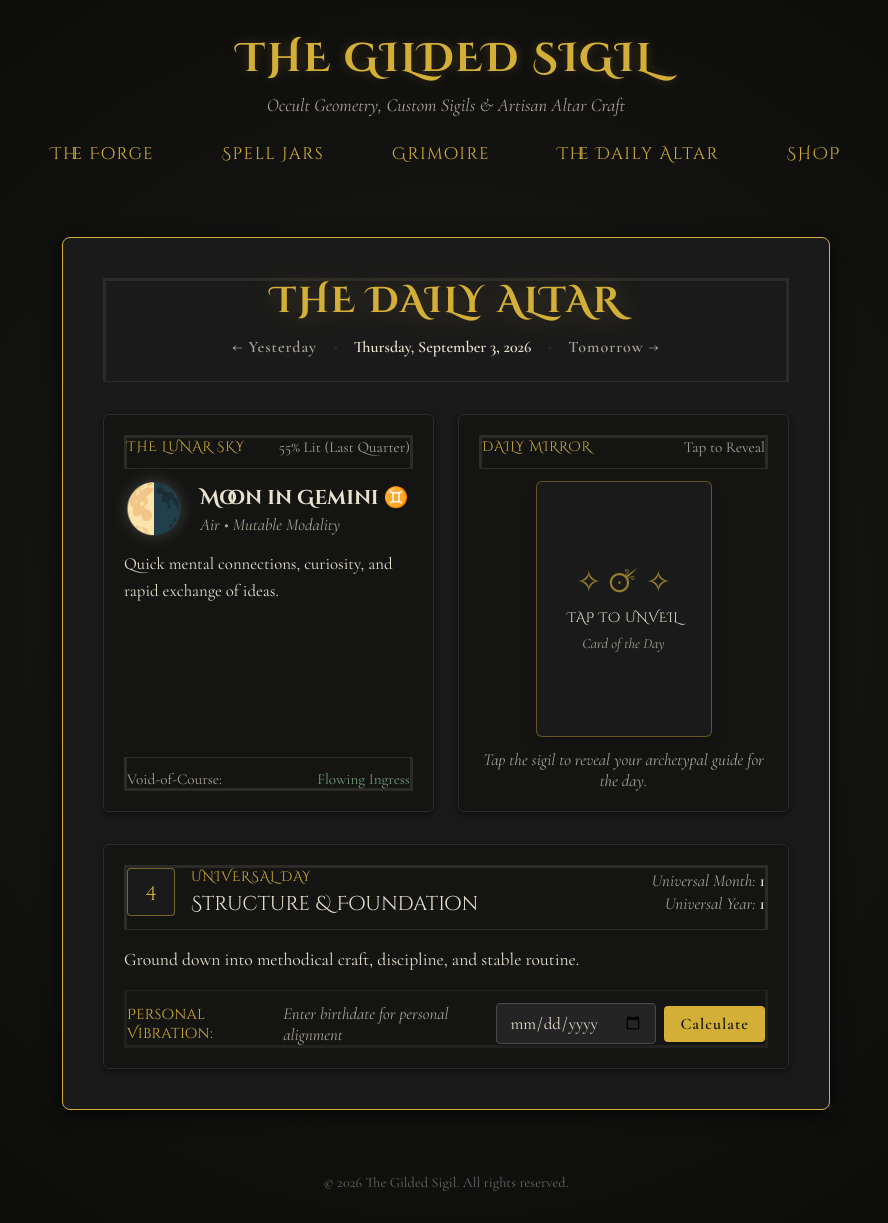
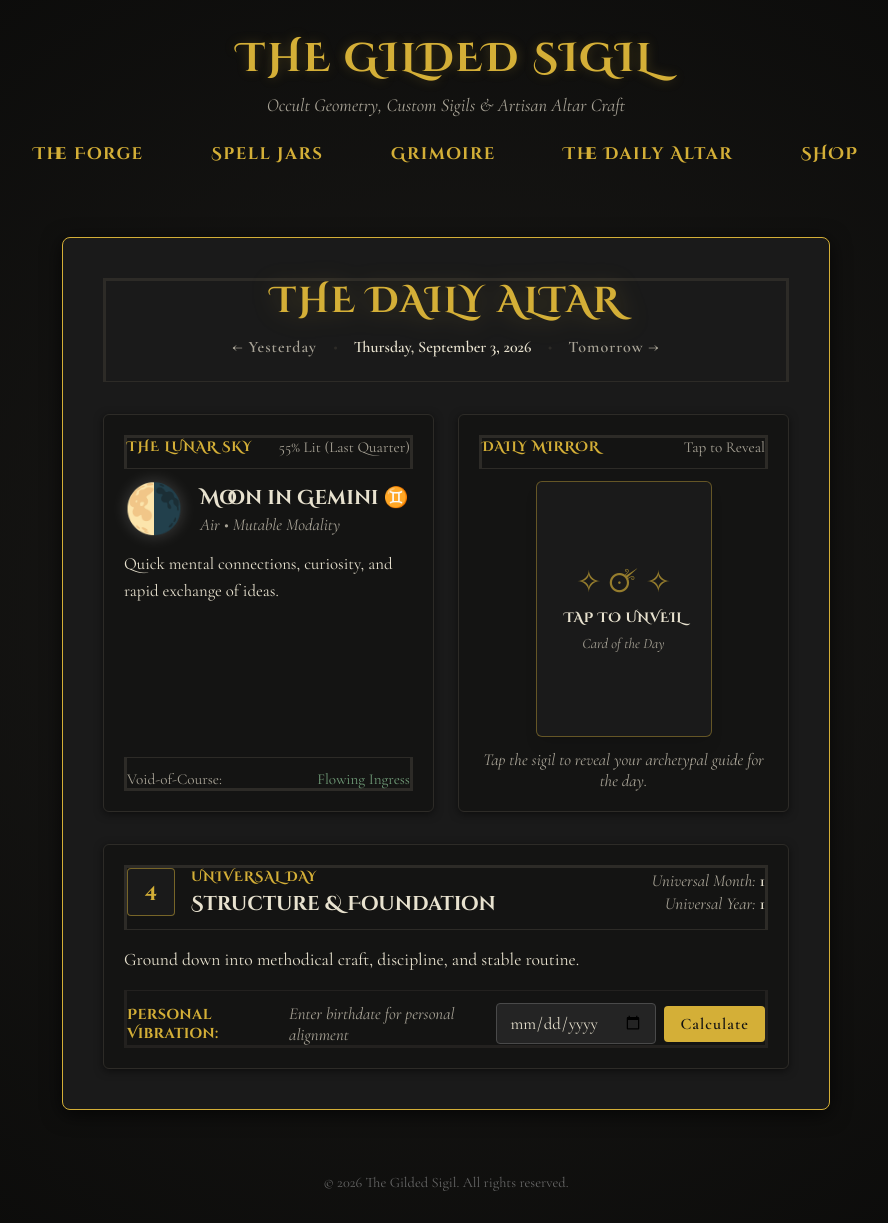
Before and after one commit to maf187/the-gilded-sigil, a Jekyll site: the page built from daily.html, in a window 1280 px wide. Shown: the whole page, without its empty margins (194-1082 px from the left). Built offline with Jekyll 4.4.1, drawn with Linux system fonts in a browser that asks for light colours; nearby versions of some CDN libraries.

Commit message:
Update font import and main navigation styles

```diff
--- a/daily.html
+++ b/daily.html
@@ -36,7 +36,13 @@
 </script>
 
 <style>
-  @import url('https://fonts.googleapis.com/css2?family=Cinzel+Decorative:wght@400;700;900&family=Cormorant+Garamond:wght@400;500;600;700&display=swap');
+  /* Protective Shield for Main Nav (Overrides any Tailwind CDN leaks) */
+  .main-nav a {
+    font-family: 'Cinzel Decorative', Georgia, serif !important;
+    font-size: 1.05rem !important;
+    color: #d4af37 !important;
+    letter-spacing: 1.5px !important;
+  }
 
   /* 3D Flip Card Styles */
   .card-perspective {
```
